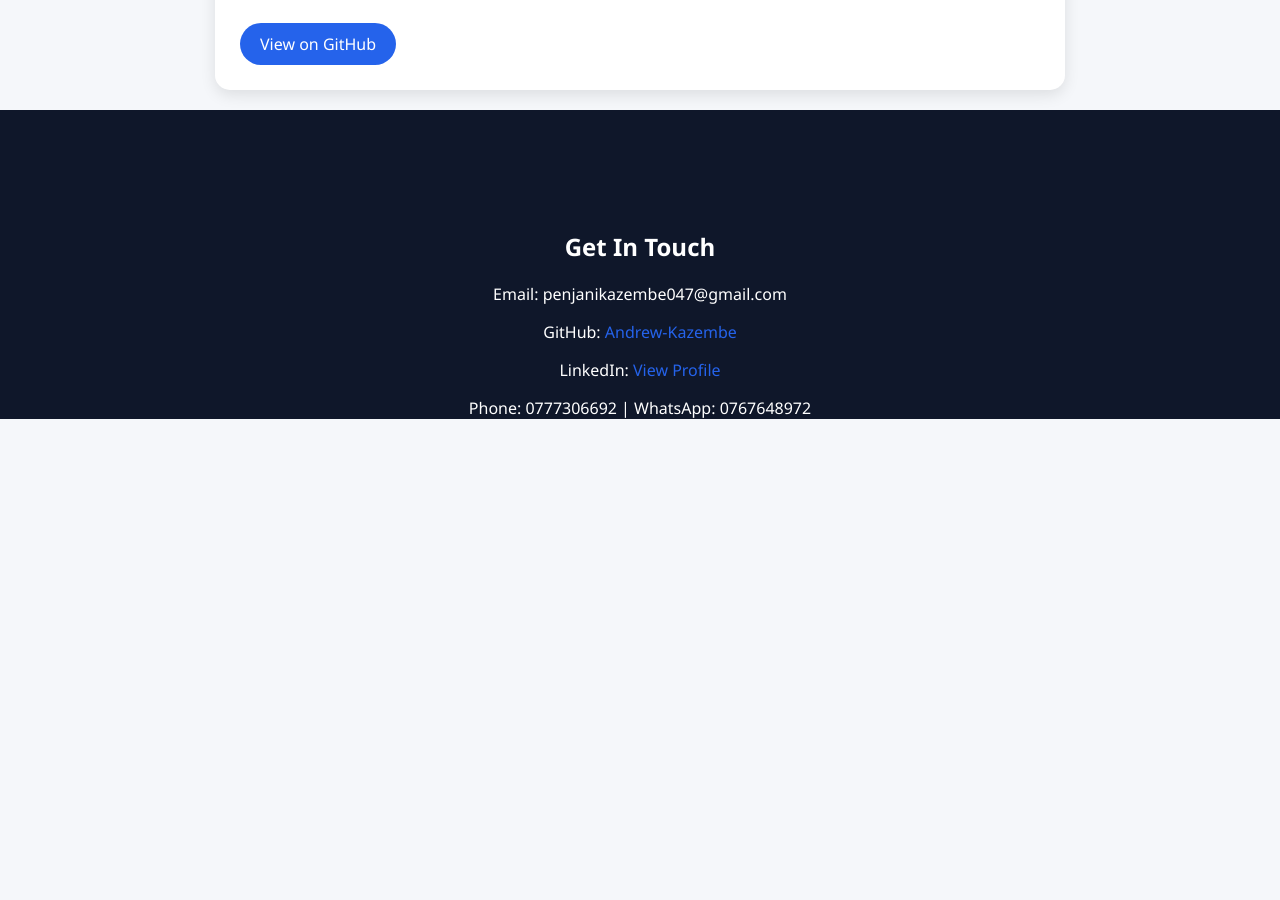
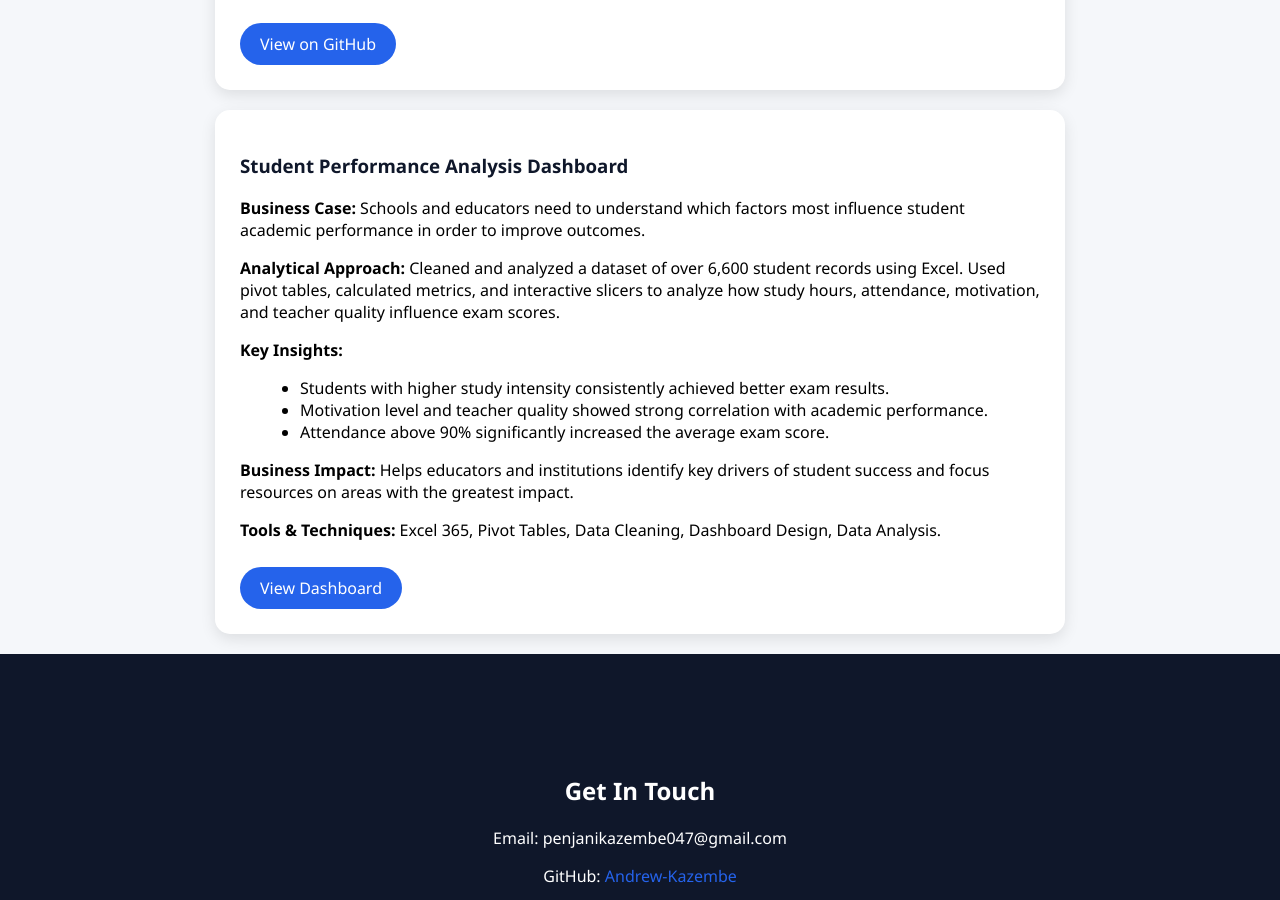
Before and after one commit to Andrew-Kazembe/Andrew-Kazembe.github.io, a plain HTML site: page index.html in a window 1280 px wide. Shown: the part 3171-4071 px from the top of the page. Before the commit the page ends 3606 px from the top, so only its background shows below. Drawn offline with Linux system fonts and the light colour scheme.

Commit message:
Update index.html

```diff
--- a/index.html
+++ b/index.html
@@ -133,6 +133,31 @@ Strong in analytical thinking, communication, and real-world problem solving.
 <a href="https://github.com/Andrew-Kazembe/Basic-water-usage-calculator" target="_blank" class="btn">View on GitHub</a>
 </div>
 
+<!-- Project 4 -->
+<div class="project">
+<h3>Student Performance Analysis Dashboard</h3>
+
+<p><b>Business Case:</b> Schools and educators need to understand which factors most influence student academic performance in order to improve outcomes.</p>
+
+<p><b>Analytical Approach:</b> Cleaned and analyzed a dataset of over 6,600 student records using Excel.
+Used pivot tables, calculated metrics, and interactive slicers to analyze how study hours, attendance, motivation, and teacher quality influence exam scores.</p>
+
+<p><b>Key Insights:</b>
+<ul>
+<li>Students with higher study intensity consistently achieved better exam results.</li>
+<li>Motivation level and teacher quality showed strong correlation with academic performance.</li>
+<li>Attendance above 90% significantly increased the average exam score.</li>
+</ul>
+</p>
+
+<p><b>Business Impact:</b> Helps educators and institutions identify key drivers of student success and focus resources on areas with the greatest impact.</p>
+
+<p><b>Tools & Techniques:</b> Excel 365, Pivot Tables, Data Cleaning, Dashboard Design, Data Analysis.</p>
+
+<a href="student-performance-dashboard/student-performance-dashboard.xlsx" target="_blank" class="btn">View Dashboard</a>
+
+</div>
+
 </section>
 
 <!-- Contact Section -->
```
